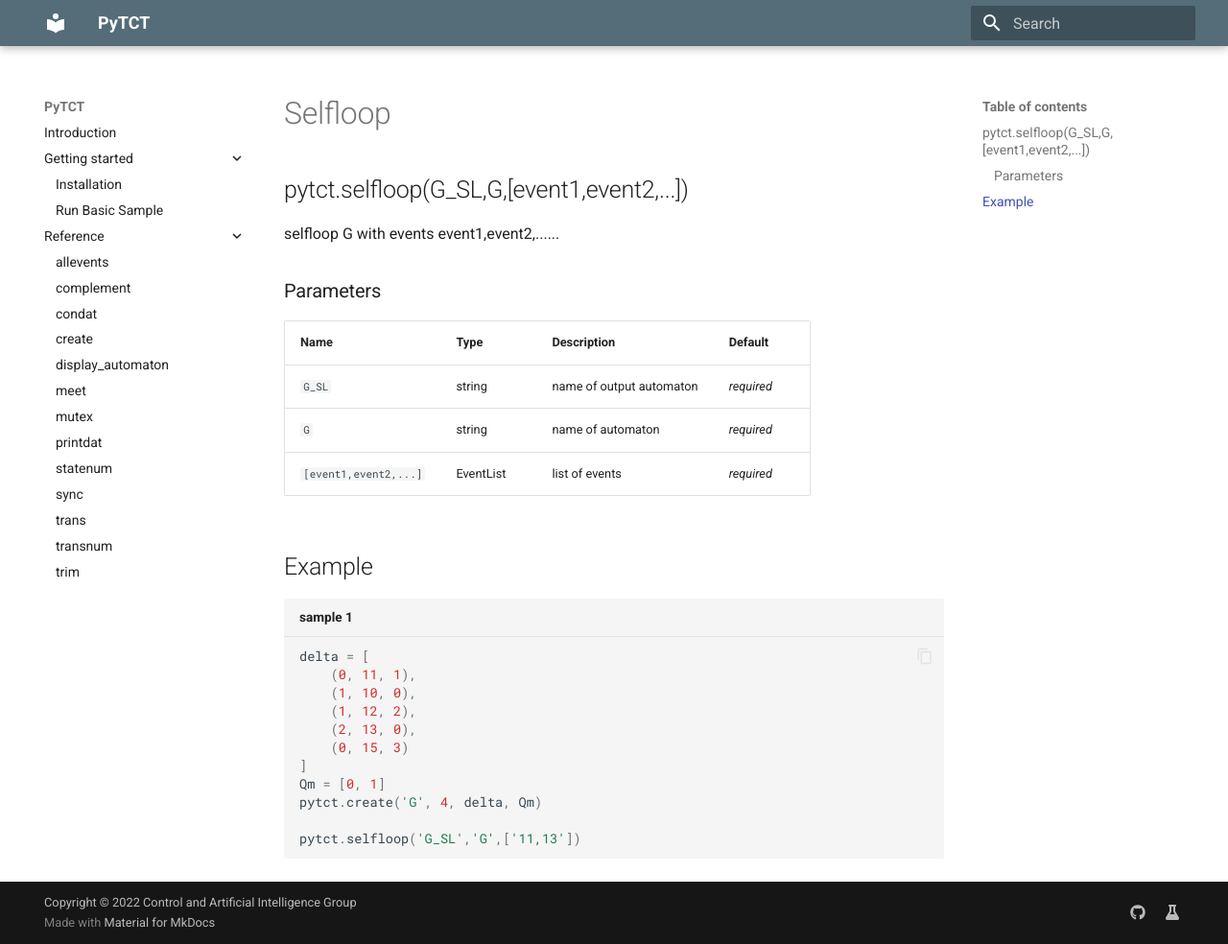
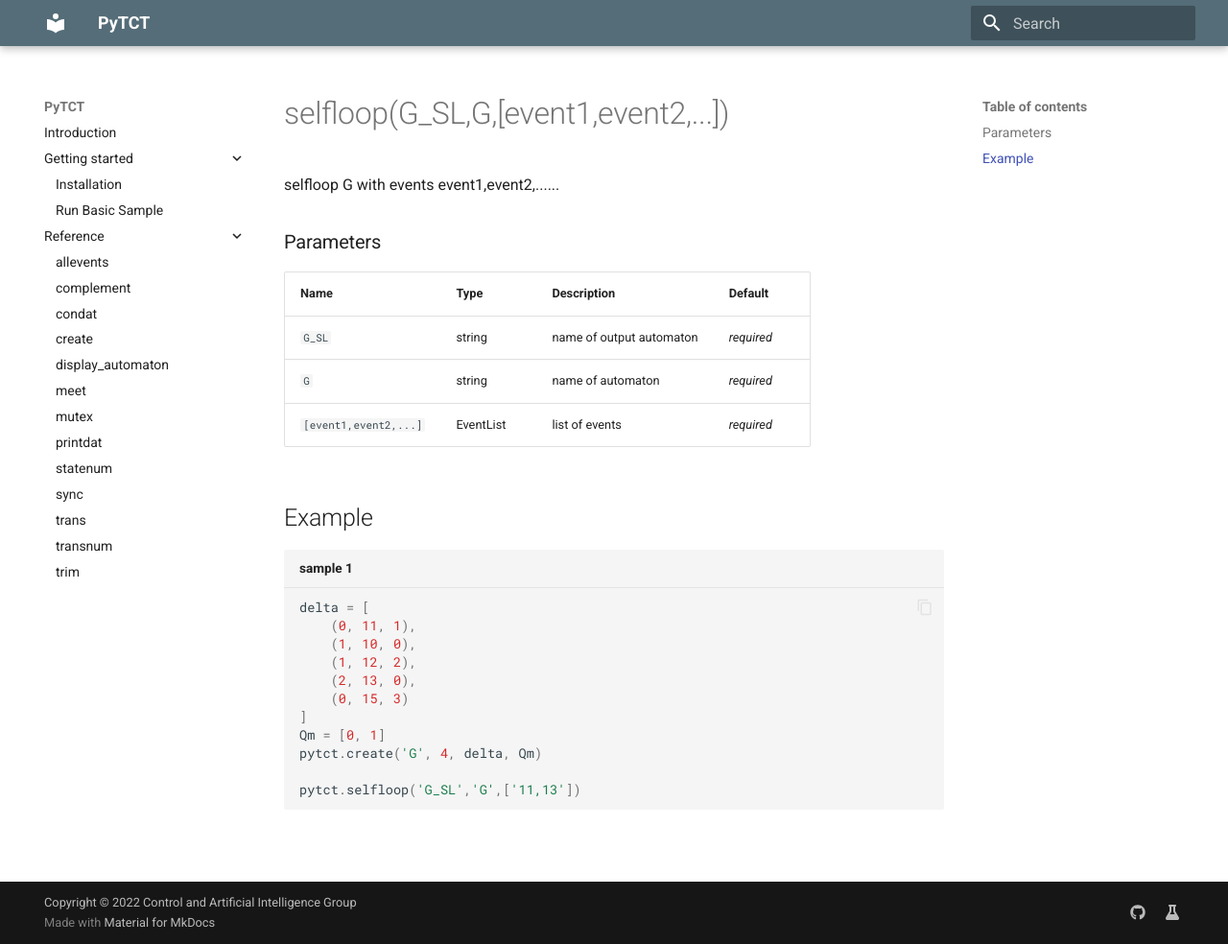
Before and after one commit to OMUCAI/PyTCT-docs, an MkDocs documentation site: the page built from docs/reference/selfloop.md, in a window 1280 px wide and 984 px high. Shown: the whole window at 96% size. Built offline with MkDocs 1.6.1 and Material for MkDocs 9.7.7, drawn with Linux system fonts in a browser that asks for light colours.

Commit message:
Update selfloop.md

```diff
--- a/docs/reference/selfloop.md
+++ b/docs/reference/selfloop.md
@@ -1,4 +1,4 @@
-## pytct.selfloop(G_SL,G,[event1,event2,...])
+# selfloop(G_SL,G,[event1,event2,...])
 
 selfloop G with events event1,event2,......
 
```
